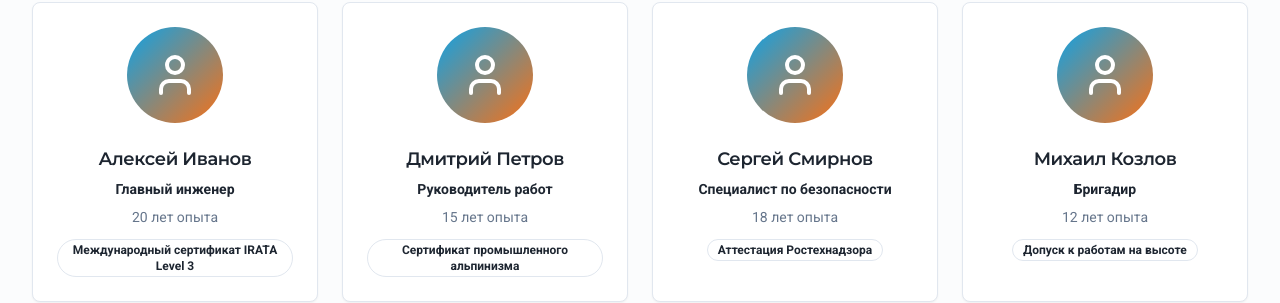
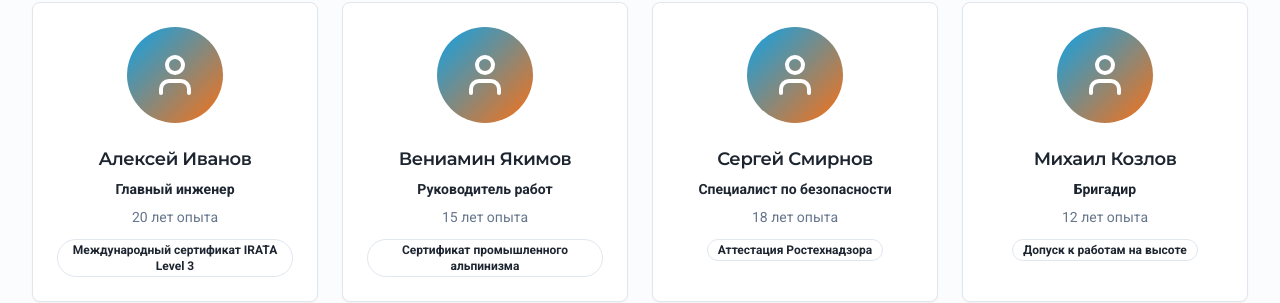
Before and after one commit to pr-poehali-dev/height-work-advertisement, a React (Vite) app: page / in a window 1280 px wide. Shown: the part 3495-3798 px from the top of the page. Built offline with nearby package versions, Linux system fonts and the light colour scheme.

Commit message:
Добавлена поддержка Вениамина Якимова

```diff
--- a/src/pages/Index.tsx
+++ b/src/pages/Index.tsx
@@ -329,7 +329,7 @@ const Index = () => {
                 certs: 'Международный сертификат IRATA Level 3',
               },
               {
-                name: 'Дмитрий Петров',
+                name: 'Вениамин Якимов',
                 role: 'Руководитель работ',
                 experience: '15 лет опыта',
                 certs: 'Сертификат промышленного альпинизма',
```
